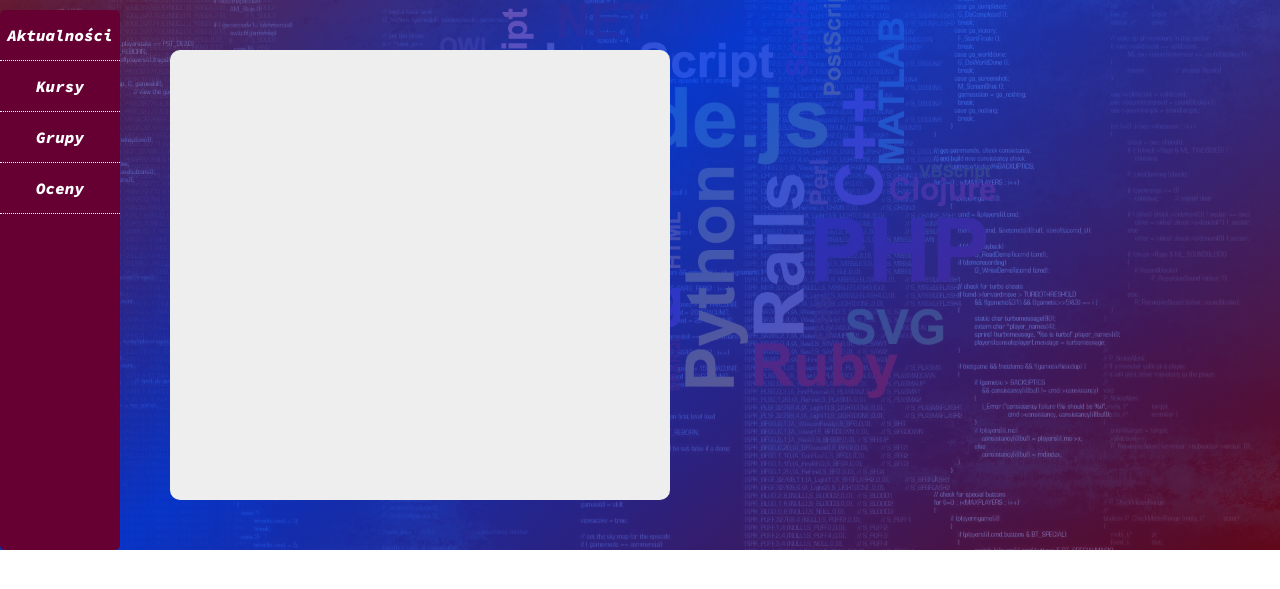
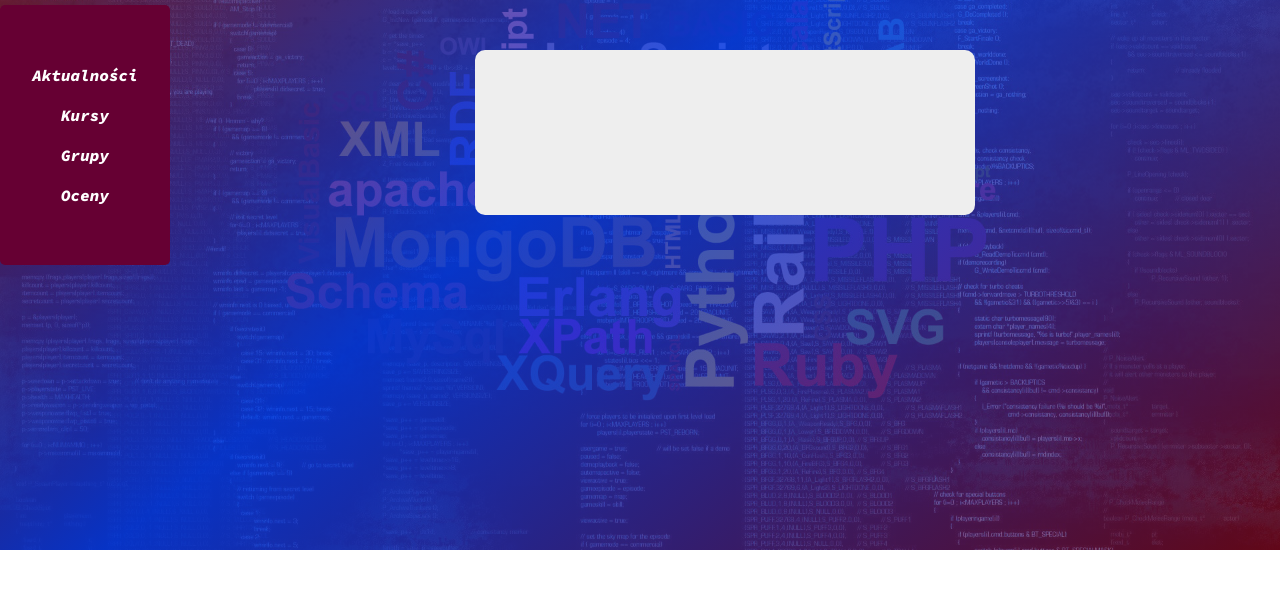
Before and after one commit to damian0s10/School-management-service, a Flask app: template source_code/templates/base.html in a window 1280 px wide. Shown: the part 120-709 px from the top of the page. Run offline with Flask 2, Linux system fonts and the light colour scheme; the template is opened without the code that fills it, so the values that code supplies are empty.

Commit message:
change html and css

```diff
--- a/source_code/static/css/index.css
+++ b/source_code/static/css/index.css
@@ -39,23 +39,18 @@
     rgba(165, 12, 38, 0.589) 100% ), url("../img/background.jpg");
     background-position: bottom;
     background-size: cover;
-    /*height: 100vh;*/
     min-height: 550px;
-    /*max-height: 650px;*/
     margin: 0;
     padding: 0;
+
+}
+main .container {
     display: flex;
-    /*justify-content: center;*/
-    /*align-items: center;*/
-}
-.align {
-    justify-content: center;
-    align-items: center;
 }
 .content {
     min-width: 500px;
     max-width: 800px;
-    margin:50px;
+    margin:50px auto 50px auto;
     background: #eee;
     border-radius: 10px;
     color: black;
@@ -101,31 +96,24 @@
 }
 
 .sidenav {
-    /*height: 100%;*/
-    /*max-width: 240px;*/
-    min-width: 120px;
-    /*position: fixed;*/
-    /*z-index: 1;*/
-    /*top: 120px;*/
+    min-width: 150px;
     background: #660033;
-    margin-top: 10px;
+    margin-top: 5px;
     border-radius: 5px;
+    display: flex;
+    flex-direction: column;
+    align-items: center;
+    padding: 50px 10px 50px 10px;
 }
 .sidebutton {
     display: flex;
     width:100%;
     min-height:40px;
     max-width:200px;
-    padding-top: 5px;
-    padding-bottom: 5px;
-    margin: 0 0 0 0;
-    vertical-align: middle;
+    margin: 0;
     color:white;
     justify-content: center;
     align-items: center;
-    border-bottom-style: dotted;
-    border-color:white;
-    border-width:1px;
     font-family: 'Source Code Pro', monospace;
     font-weight: 200;
 
--- a/source_code/templates/base.html
+++ b/source_code/templates/base.html
@@ -20,6 +20,8 @@
     </header>
 
     <main>
+        <div class="container">
+            <aside>
                 <div class="sidenav">
                     <div class="sidebutton">
                         <a href="/news">Aktualności</a>
@@ -34,8 +36,10 @@
                         <a href="/grades">Oceny</a>
                     </div>
                 </div>
+            </aside>
             <div class="content">
                 {% block content %}{% endblock %}
+            </div>
         </div>
     </main>
 
--- a/source_code/templates/index.html
+++ b/source_code/templates/index.html
@@ -16,9 +16,11 @@
                 <a class="nav_item" href='register'>Zarejestruj się</a>
             </nav>
     </header>
-    <main class="align">
-        <div class="content">
+    <main>
+        <div class="container">
+            <div class="content">
 
+            </div>
         </div>
     </main>
 
--- a/source_code/templates/login.html
+++ b/source_code/templates/login.html
@@ -15,7 +15,8 @@
                 <a class="nav_item" href='/'>Powrót</a>
             </nav>
     </header>
-    <main class="align">
+    <main>
+        <div class="container">
             <div class="content">
                     <form  action='/logged' method="POST">
                         <label><p>Email:</p> <input type='text' name='email' required></label>
@@ -23,6 +24,7 @@
                         <div><input type='submit' value='Zaloguj'></div>
                     </form>
             </div>
+        </div>
     </main>
 
 </body>
--- a/source_code/templates/register.html
+++ b/source_code/templates/register.html
@@ -15,7 +15,8 @@
                 <a class="nav_item" href='/'>Powrót</a>
             </nav>
     </header>
-    <main class="align">
+    <main>
+        <div class="container">
             <div class="content">
                 <form action='/registered' method="POST">
                     <label>First name: <input type='text' name='fname' required></label>
@@ -26,6 +27,7 @@
                     <div><input type='submit' value='Submit'></div>
                     </form>
             </div>
+        </div>
     </main>
 
 </body>
```
Lines whose indentation alone changed are shown as unchanged.
